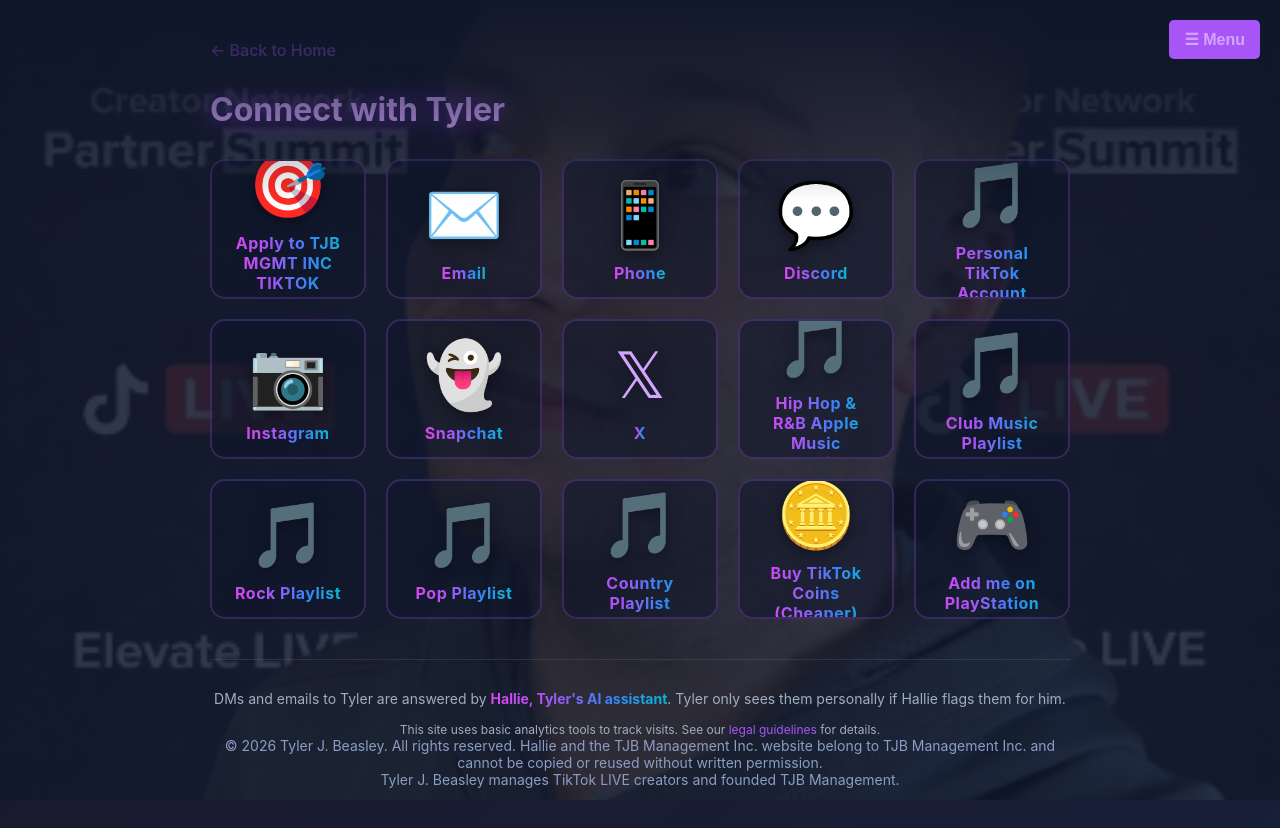
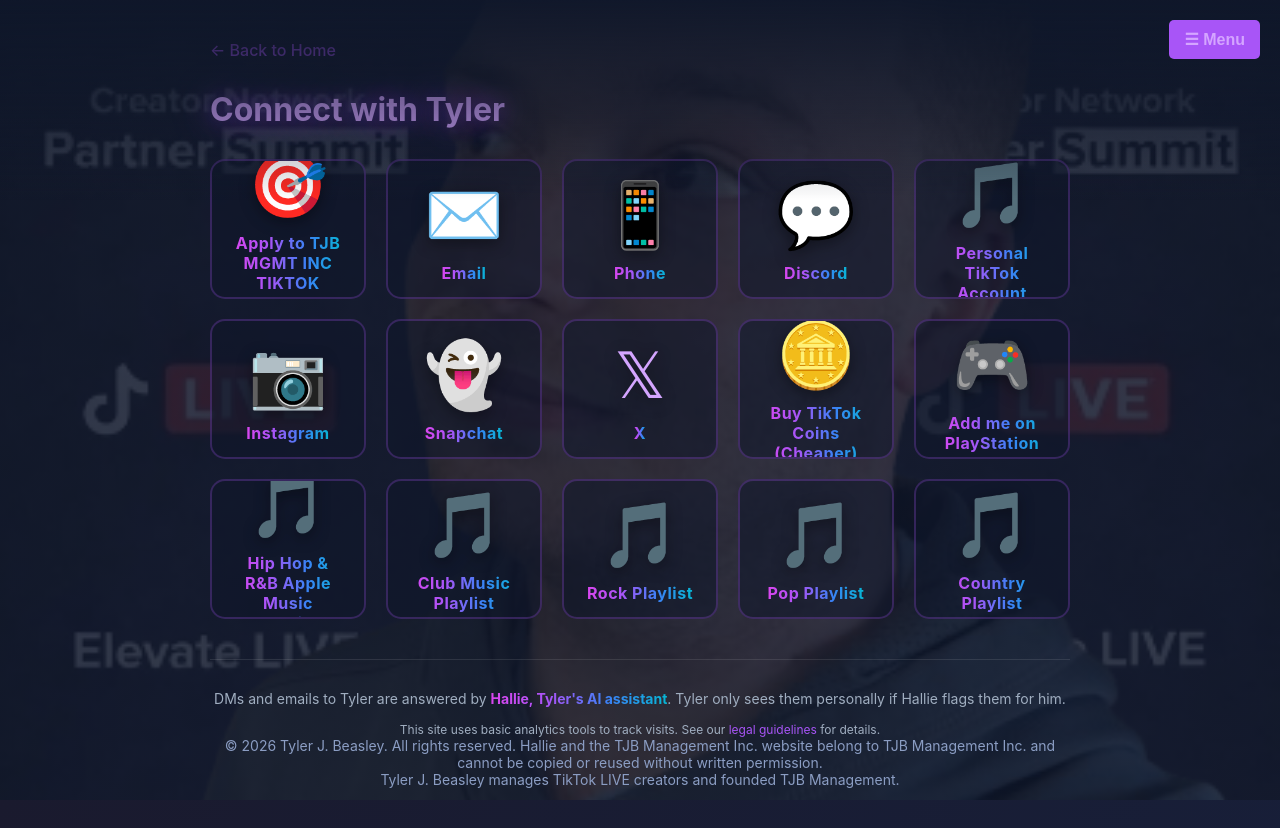
Before and after one commit to iamunrizzable/Website, a Next.js app: page /contact-tyler in a window 1280 px wide. Built offline with nearby package versions, Linux system fonts and the light colour scheme.

Commit message:
Move Other buttons before playlists on contact-tyler page
https://claude.ai/code/session_01AMCDCAPq8diabGEo6bckVs

```diff
--- a/app/contact-tyler/page.js
+++ b/app/contact-tyler/page.js
@@ -14,13 +14,13 @@ export default function Contact() {
     { name: 'Instagram', href: 'https://instagram.com/iamunrizzable', icon: '📷' },
     { name: 'Snapchat', href: 'https://snapchat.com/add/iamunrizzabl3', icon: '👻' },
     { name: 'X', href: 'https://x.com/iamunrizzable', icon: '𝕏' },
+    { name: 'Buy TikTok Coins (Cheaper)', href: 'https://www.tiktok.com/coin/', icon: '🪙' },
+    { name: 'Add me on PlayStation', href: 'https://profile.playstation.com/iamunrizzable', icon: '🎮' },
     { name: 'Hip Hop & R&B Apple Music Playlist', href: 'https://music.apple.com/us/playlist/hip-hop-r-b/pl.u-EdAVzMesDKZopjV', icon: '🎵' },
     { name: 'Club Music Playlist', href: 'https://music.apple.com/us/playlist/club-music/pl.u-r2yB1JGTRG6W3ly', icon: '🎵' },
     { name: 'Rock Playlist', href: 'https://music.apple.com/us/playlist/rock/pl.u-r2yB16YFRG6W3ly', icon: '🎵' },
     { name: 'Pop Playlist', href: 'https://music.apple.com/us/playlist/pop/pl.u-r2yB1a4TRG6W3ly', icon: '🎵' },
     { name: 'Country Playlist', href: 'https://music.apple.com/us/playlist/country/pl.u-qxylEYlt35ZbepN', icon: '🎵' },
-    { name: 'Buy TikTok Coins (Cheaper)', href: 'https://www.tiktok.com/coin/', icon: '🪙' },
-    { name: 'Add me on PlayStation', href: 'https://profile.playstation.com/iamunrizzable', icon: '🎮' },
   ];
 
   const internalLinks = ['Email', 'Phone', 'Buy TikTok Coins (Cheaper)'];
```
